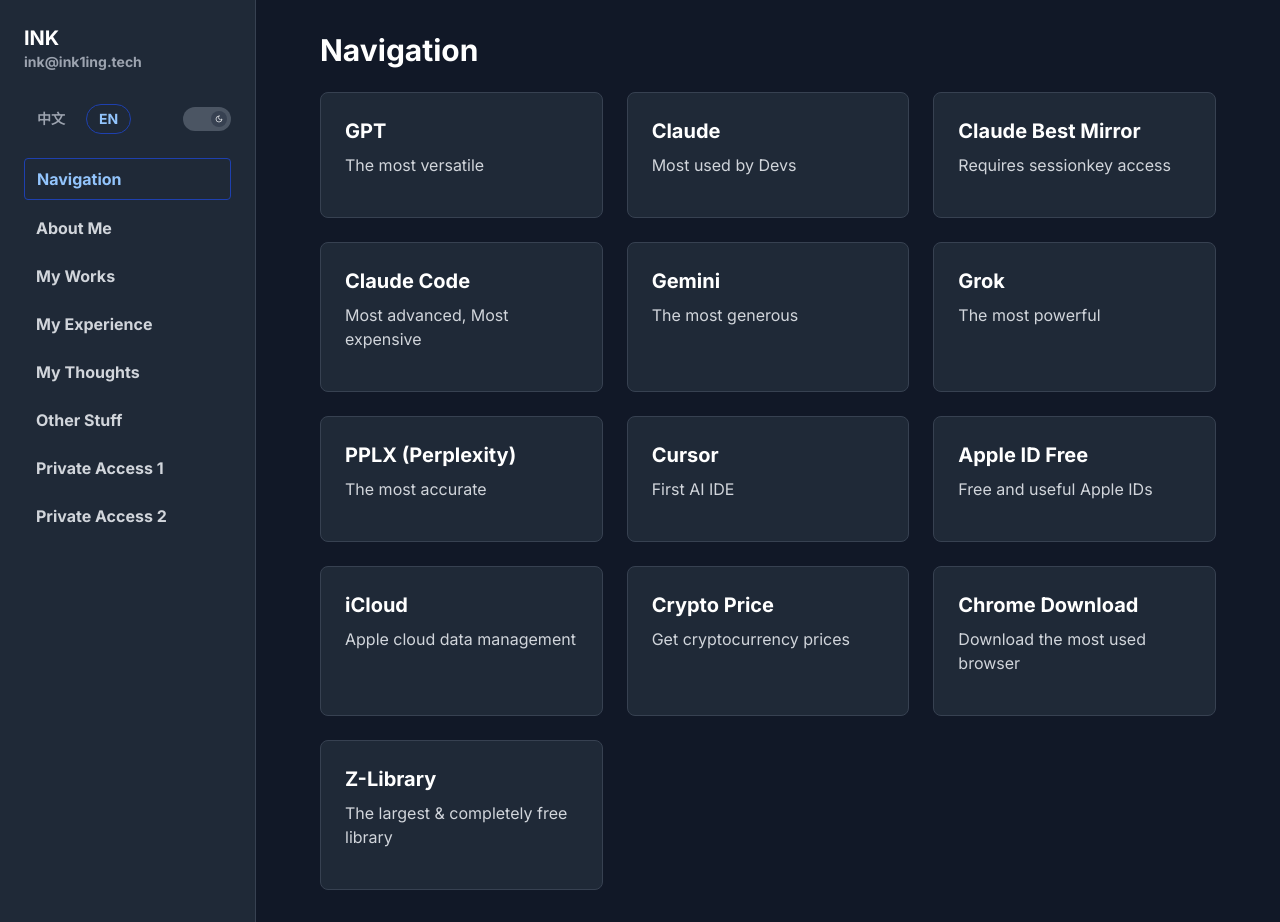
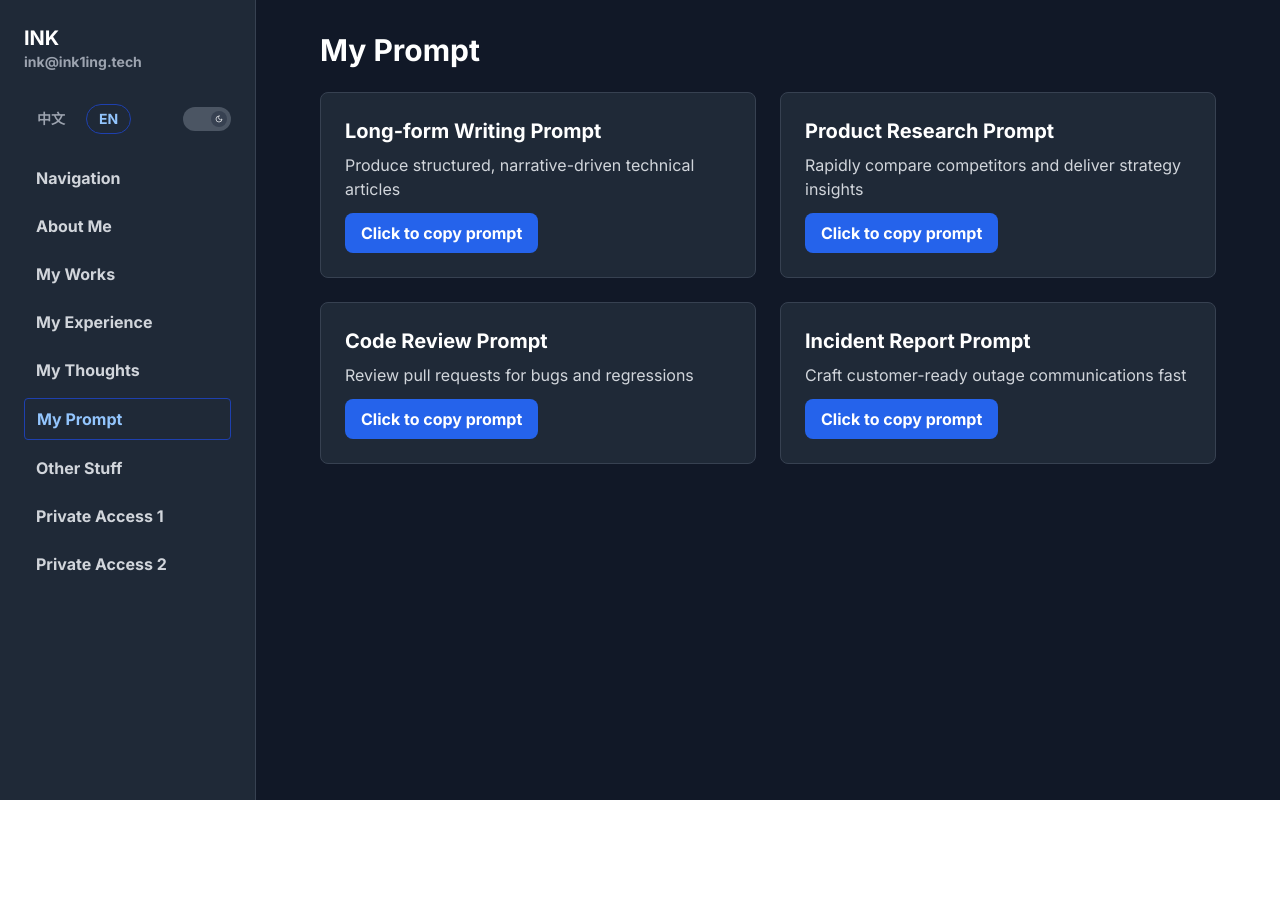
Before and after one commit to ink1ing/tech, a React (Vite) app in the folder frontend/: page /myprompt in a window 1280 px wide. Before the commit this address led to /navigation. After the commit the page ends 800 px from the top, so only its background shows below. Built offline with nearby package versions, Linux system fonts and the light colour scheme.

Commit message:
feat: add My Prompt page

```diff
--- a/frontend/src/App.tsx
+++ b/frontend/src/App.tsx
@@ -9,6 +9,7 @@
 import ThoughtsPage from './pages/ThoughtsPage';
 import OtherStuffPage from './pages/OtherStuffPage';
 import PrivateAccessPage from './pages/PrivateAccessPage';
+import MyPromptPage from './pages/MyPromptPage';
 
 function App() {
   return (
@@ -22,6 +23,7 @@
             <Route path="/works" element={<WorksPage />} />
             <Route path="/experience" element={<ExperiencePage />} />
             <Route path="/thoughts" element={<ThoughtsPage />} />
+            <Route path="/myprompt" element={<MyPromptPage />} />
             <Route path="/other" element={<OtherStuffPage />} />
             <Route path="/private1" element={<PrivateAccessPage section="private1" />} />
             <Route path="/private2" element={<PrivateAccessPage section="private2" />} />
--- a/frontend/src/components/Layout.tsx
+++ b/frontend/src/components/Layout.tsx
@@ -47,6 +47,7 @@
     { path: '/works', label: '我的作品' },
     { path: '/experience', label: '我的经验' },
     { path: '/thoughts', label: '我的思考' },
+    { path: '/myprompt', label: '我的提示词' },
     { path: '/other', label: '其他东西' },
     { path: '/private1', label: '私有访问1' },
     { path: '/private2', label: '私有访问2' }
@@ -56,6 +57,7 @@
     { path: '/works', label: 'My Works' },
     { path: '/experience', label: 'My Experience' },
     { path: '/thoughts', label: 'My Thoughts' },
+    { path: '/myprompt', label: 'My Prompt' },
     { path: '/other', label: 'Other Stuff' },
     { path: '/private1', label: 'Private Access 1' },
     { path: '/private2', label: 'Private Access 2' }
--- /dev/null
+++ b/frontend/src/pages/MyPromptPage.tsx
@@ -0,0 +1,143 @@
+import React from 'react';
+import { useAppContext } from '../context/AppContext';
+import PageContainer from '../components/PageContainer';
+
+interface PromptBlock {
+  title: string;
+  titleEn: string;
+  description: string;
+  descriptionEn: string;
+  content: string;
+  contentEn: string;
+}
+
+const promptBlocks: PromptBlock[] = [
+  {
+    title: '长文写作提示词',
+    titleEn: 'Long-form Writing Prompt',
+    description: '生成结构化、具备叙事节奏的技术长文',
+    descriptionEn: 'Produce structured, narrative-driven technical articles',
+    content: `你是一位资深技术作者，请针对输入的主题生成一篇不少于 1500 字的文章。写作要求：
+1. 先给出 3-5 句的摘要结论。
+2. 文章主体按「背景 → 痛点 → 解决思路 → 关键步骤 → 风险与注意事项 → 总结与行动建议」组织。
+3. 每个部分使用二级标题，关键结论用项目符号突出。
+4. 引用外部数据或案例时，注明来源或提供可验证的描述。
+5. 语言风格保持专业，同时便于普通开发者理解。
+输出格式仅包含 Markdown，不需要额外解释。`,
+    contentEn: `You are a senior technical writer. Produce an article of at least 1,500 Chinese characters based on the given topic.
+Requirements:
+1. Begin with a 3-5 sentence executive summary.
+2. Structure the body with the sections "Background → Pain Points → Solution Overview → Key Steps → Risks & Caveats → Summary & Action Items".
+3. Use level-2 headings for each section and highlight critical takeaways with bullet lists.
+4. Cite data or case studies with verifiable sources where possible.
+5. Keep the tone professional yet accessible for general developers.
+Return Markdown only, no extra commentary.`
+  },
+  {
+    title: '产品调研分析提示词',
+    titleEn: 'Product Research Prompt',
+    description: '快速调研竞品并输出对比表与策略建议',
+    descriptionEn: 'Rapidly compare competitors and deliver strategy insights',
+    content: `请充当产品运营顾问，围绕「{输入的产品方向}」完成调研分析：
+- 罗列至少 4 个代表性竞品，按「名称 / 核心定位 / 关键功能 / 价格策略 / 目标用户」生成对比表。
+- 分析竞品的共同成功因素与差异化策略，各列出 3 点。
+- 结合我的资源和能力，给出 3 条可执行的切入策略，并说明优先级、投入预估与衡量指标。
+- 最后总结整体市场机会与潜在风险，各 3 条。
+请用 Markdown 输出，表格使用标准语法。`,
+    contentEn: `Act as a product operations consultant and analyse the market for "{input product}". Deliver:
+- A comparison table of at least four representative competitors with columns: Name / Positioning / Key Features / Pricing / Target Users.
+- Three shared success factors and three differentiating strategies observed among competitors.
+- Three actionable go-to-market strategies tailored to my resources, each with priority, required effort estimate, and success metrics.
+- Three market opportunities and three major risks.
+Return everything in Markdown, using proper table syntax.`
+  },
+  {
+    title: '代码审查提示词',
+    titleEn: 'Code Review Prompt',
+    description: '对 PR 进行安全与回归风险审查',
+    descriptionEn: 'Review pull requests for bugs and regressions',
+    content: `你是一名资深全栈工程师，请审查下面的代码 diff。
+任务：
+1. 优先识别功能性错误、边界情况遗漏、性能或安全风险。
+2. 判断是否存在回归风险，并指出缺失的测试覆盖点。
+3. 给出最重要的 3 条改进建议。若问题严重，请明确标出阻塞（blocking）。
+4. 输出结构：
+   - Findings: 列表，按严重程度排序。
+   - Tests: 建议补充或执行的测试。
+   - Summary: 对整体质量和是否可合并的结论。
+请全程使用中文回复。`,
+    contentEn: `You are a senior full-stack engineer. Review the following code diff focusing on:
+1. Functional bugs, edge cases, performance or security risks.
+2. Potential regressions and missing test coverage.
+3. The three most critical improvement suggestions; mark items as blocking if they prevent merge.
+4. Structure the response with sections: Findings (severity-ordered list), Tests (recommended checks), Summary (overall assessment and merge readiness).
+Respond in English.`
+  },
+  {
+    title: '危机通报提示词',
+    titleEn: 'Incident Report Prompt',
+    description: '快速形成面对客户的故障公告',
+    descriptionEn: 'Craft customer-ready outage communications fast',
+    content: `请以客服负责人身份撰写一次服务故障的通报，输入包括「事件时间线、影响范围、根因、当前状态」。输出要求：
+- 标题简洁，明确事故等级。
+- 正文依次包含：事件概述、影响范围、客户行动建议、临时缓解措施、后续计划、我们如何防止复发。
+- 提供时间线表格，列出关键节点和责任团队。
+- 全文保持专业、克制、真诚。
+使用 Markdown，避免夸张语气。`,
+    contentEn: `As the head of customer support, draft an outage announcement based on the provided timeline, impact, root cause, and current status.
+Output must include:
+- A concise title with the incident severity.
+- Sections: Overview, Impact, Recommended Customer Actions, Temporary Mitigations, Next Steps, How We Prevent Recurrence.
+- A timeline table listing key events and owning teams.
+- A professional, candid tone without exaggeration.
+Return in Markdown.`
+  }
+];
+
+export default function MyPromptPage() {
+  const { language, isDark } = useAppContext();
+
+  const handleCopy = async (text: string) => {
+    try {
+      await navigator.clipboard.writeText(text);
+      alert(language === 'zh' ? '提示词已复制到剪贴板' : 'Prompt copied to clipboard');
+    } catch (error) {
+      alert(language === 'zh' ? '复制失败，请手动复制' : 'Copy failed, please copy manually');
+    }
+  };
+
+  return (
+    <PageContainer title="我的提示词" titleEn="My Prompt" language={language} isDark={isDark}>
+      <div className="grid grid-cols-1 md:grid-cols-2 gap-6">
+        {promptBlocks.map((prompt, index) => {
+          const copyContent = language === 'zh' ? prompt.content : (prompt.contentEn || prompt.content);
+
+          return (
+            <button
+              key={index}
+              type="button"
+              onClick={() => handleCopy(copyContent)}
+              className={`text-left rounded-lg p-6 transition-all duration-200 hover:shadow-lg outline-none focus-visible:ring-2 focus-visible:ring-blue-400/40 active:scale-95 ${
+                isDark
+                  ? 'bg-gray-800 border border-gray-700 hover:bg-gray-700 text-white'
+                  : 'glass-light text-black'
+              }`}
+            >
+              <h2 className="text-xl font-bold mb-2">
+                {language === 'zh' ? prompt.title : prompt.titleEn}
+              </h2>
+              <p className={`${isDark ? 'text-gray-300' : 'text-black'} mb-3`}>
+                {language === 'zh' ? prompt.description : prompt.descriptionEn}
+              </p>
+              <div className={`inline-flex items-center px-4 py-2 rounded-lg font-bold ${
+                isDark ? 'bg-blue-600 text-white' : 'bg-blue-500 text-white'
+              }`}>
+                {language === 'zh' ? '点击复制提示词' : 'Click to copy prompt'}
+              </div>
+            </button>
+          );
+        })}
+      </div>
+    </PageContainer>
+  );
+}
```
